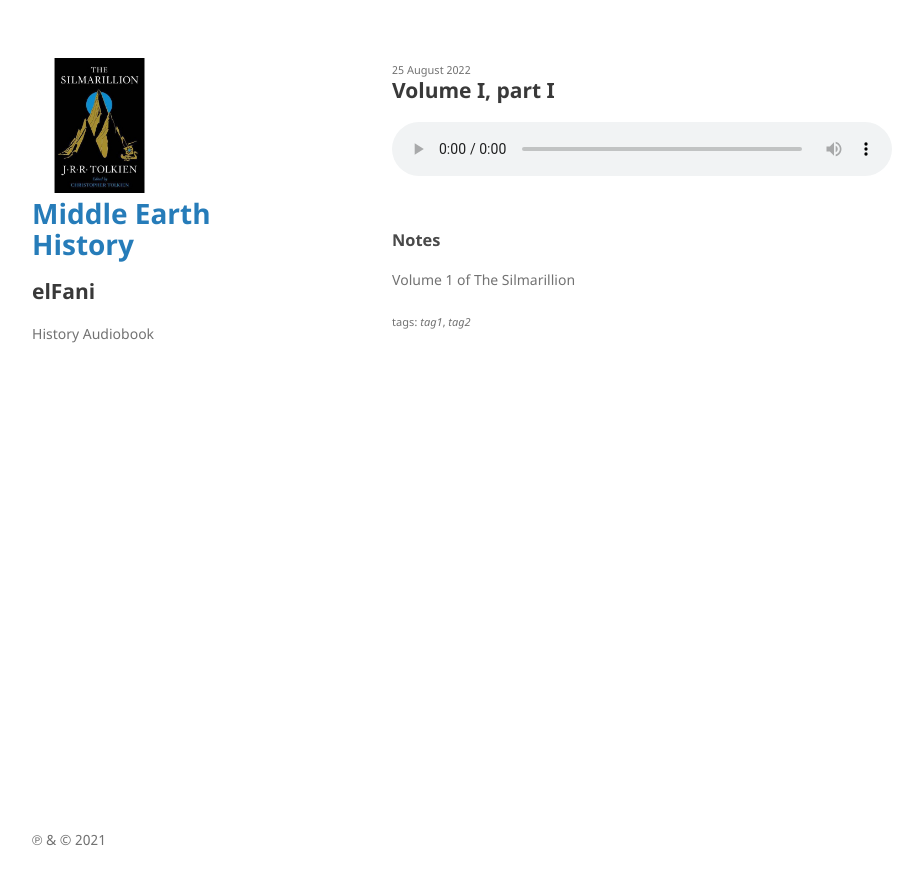
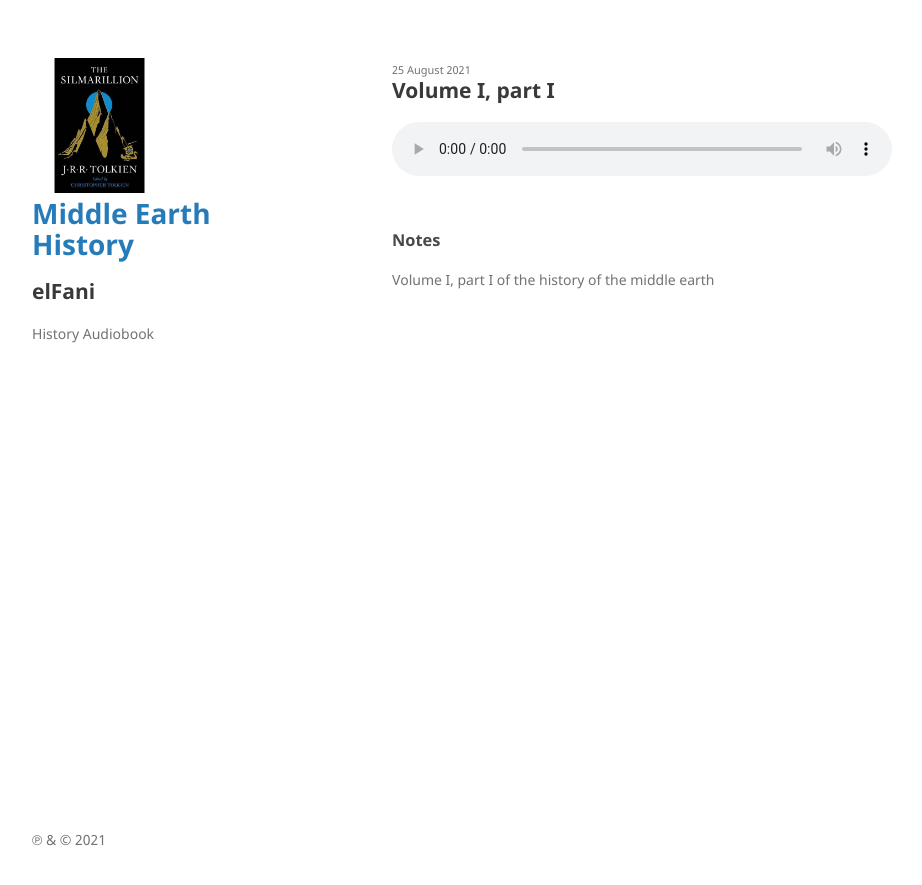
Before and after one commit to elFani/silmarillion, a Jekyll site: the page built from _posts/2021-08-25-ep1.md, in a window 1280 px wide. Shown: the top 885 px of the page, without its empty margins (178-1100 px from the left). Built offline with Jekyll 4.4.1, drawn with Linux system fonts in a browser that asks for light colours.

Commit message:
next episode's post

```diff
--- a/_posts/2021-08-25-ep1.md
+++ b/_posts/2021-08-25-ep1.md
@@ -1,9 +1,6 @@
 ---
 title:        "Volume I, part I"
-date:         2022-08-25 15:43:08 +0800
-keywords:
-- tag1
-- tag2
+date:         2021-08-25 15:43:08 +0800
 mp3-url:      "/assets/audio/volume-1.mp3"
 episode-type: full # or "trailer"
 explicit:     "no"
@@ -14,4 +11,4 @@ excerpt_separator: <!--more-->
 
 <!--more-->
 
-Volume 1 of The Silmarillion
+Volume I, part I of the history of the middle earth
```
Also changed, not shown: _posts/2021-08-25-ep2.md (added, +14 -0 lines).
